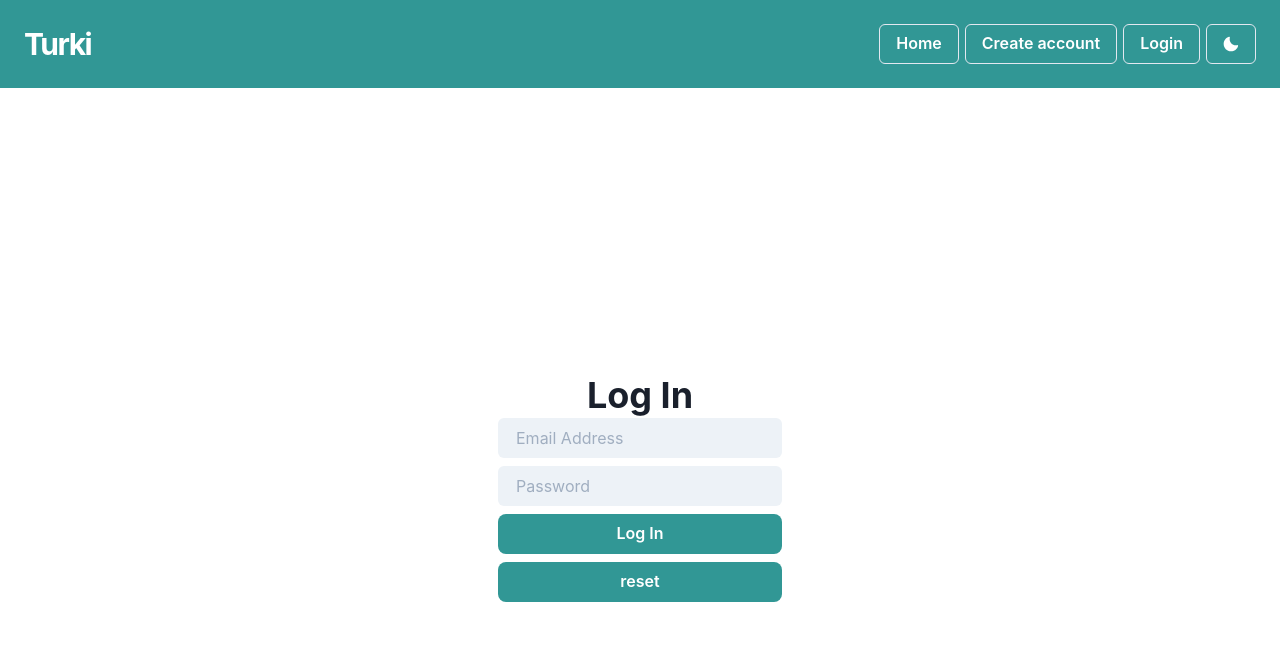
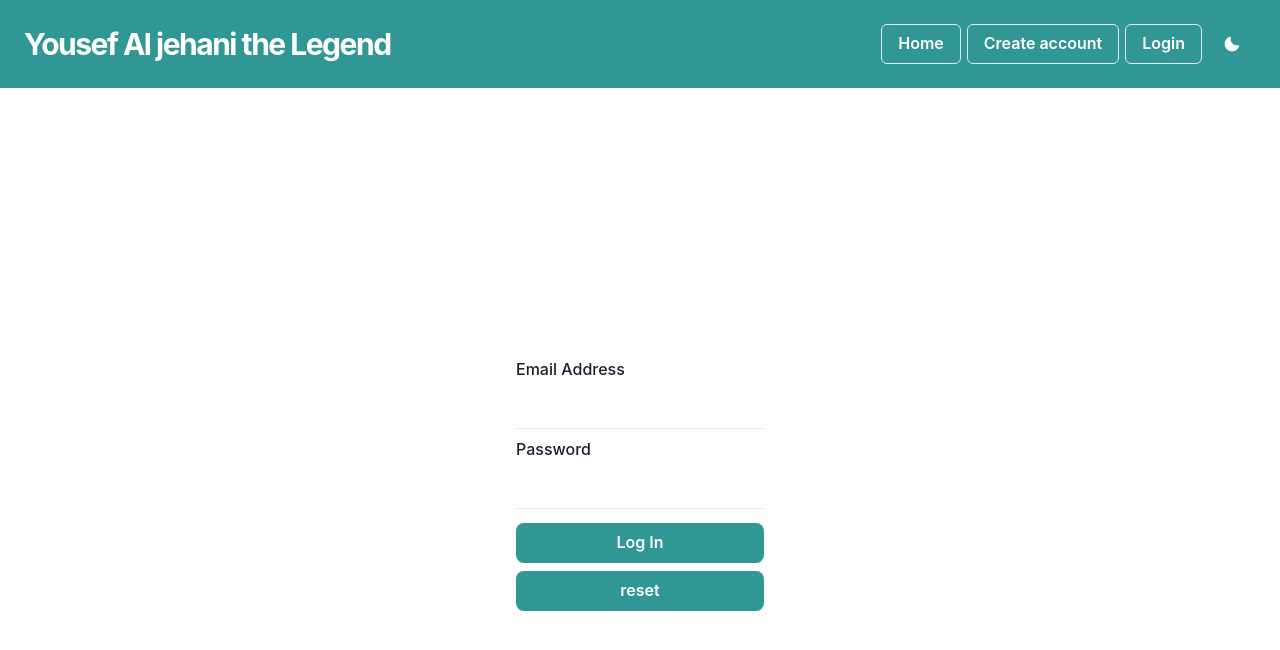
Before and after one commit to turkiBash/firebase-chakra, a React (Create React App) app: page /Login in a window 1280 px wide. Shown: the top 650 px of the page. Built offline with nearby package versions, Linux system fonts and the light colour scheme.

Commit message:
ENH style and Login validation

```diff
--- a/src/Utilities/LoginValidation.js
+++ b/src/Utilities/LoginValidation.js
@@ -1,20 +1,26 @@
 export const EmailValidation = (email) => {
+  let isValid = false;
+  if (
+    /^(([^<>()[\]\\.,;:\s@"]+(\.[^<>()[\]\\.,;:\s@"]+)*)|(".+"))@((\[[0-9]{1,3}\.[0-9]{1,3}\.[0-9]{1,3}\.[0-9]{1,3}\])|(([a-zA-Z\-0-9]+\.)+[a-zA-Z]{2,}))$/.test(
+      email
+    )
+  ) {
+    isValid = true;
+  };
 
-    let isValid = false;
-    if(/^[a-zA-Z0-9.!#$%&'*+/=?^_`{|}~-]+@[a-zA-Z0-9-]+(?:\.[a-zA-Z0-9-]+)*$/.test(email)){
-        isValid = true
-    }
+  return isValid;
+};
 
-    return isValid;
-}
+export const PasswordValidation = (password) => {
+  let isValid = false;
 
+  if (
+    /^(?=.*[A-Za-z])(?=.*\d)(?=.*[@$!%*#?&])[A-Za-z\d@$!%*#?&]{8,}$/.test(
+      password
+    )
+  ) {
+    isValid = true;
+  }
 
-    export const PasswordValidation = (password) => {
-
-    let isValid = false;
-    if(!password.length > 4 && password.include('$')) {
-        isValid = true
-    }
-
-    return isValid
-}
+  return isValid;
+};
--- a/src/components/Login.js
+++ b/src/components/Login.js
@@ -1,43 +1,99 @@
-import {Button, Flex, Heading, Input, Stack} from "@chakra-ui/react";
-import {EmailValidation, PasswordValidation} from '../Utilities/LoginValidation'
-import {useState} from "react";
+import {
+  Button,
+  Flex,
+  FormControl,
+  FormLabel,
+  Input,
+  Stack,
+  Text,
+} from "@chakra-ui/react";
+import {
+  EmailValidation,
+  PasswordValidation,
+} from "../Utilities/LoginValidation";
+import { useState } from "react";
 
 const Login = () => {
-    const [errorMessage, setErrorMessage] = useState("")
-    const [email, setEmail] = useState([])
-    const [password, setPassword] = useState([])
+  const [errorMessage, setErrorMessage] = useState("");
+  const [email, setEmail] = useState([]);
+  const [password, setPassword] = useState([]);
 
+  const handleOnClick = () => {
+    setErrorMessage("");
+    if (EmailValidation(email) && PasswordValidation(password)) {
+    //   console.log(window.location.pathname)
+      window.location.pathname = "/";
+    } else {
+      setErrorMessage("Wrong Email or Password");
+    }
+    setTimeout(() => setErrorMessage(""), [3000]);
+  };
 
-    const handleOnClick = () => {
-        setErrorMessage("")
-        if(EmailValidation(email) || PasswordValidation(password)){
-            // console.log(window.location.pathname)
-            window.location.pathname = "./"
-        }else{
-            setErrorMessage("Wrong Email or Password")
-        }
+  // const requiredHandler = () => {
+  //     let isRequired = false;
+  //     if (!setEmail(email)){
+  //      isRequired = true
+  //     }else{
+  //         return isRequired
+  //     }
+  // }
 
+  return (
+    <Flex
+      height="100vh"
+      alignItems="center"
+      justifyContent="center"
+      direction="column"
+    >
+      <Flex p={14} rounded={6}>
+        <Stack>
+          <FormControl id="email">
+            <FormLabel>Email Address</FormLabel>
+            <Input
+              type="email"
+              variant="flushed"
+              maxW="100%"
+              value={email}
+              onChange={(e) => setEmail(e.target.value)}
 
-    }
-
-    return(
-
-        <Flex height="100vh" alignItems="center" justifyContent="center"  direction="column">
-            <Flex p={14} rounded={6}>
-                <Heading as="h3" textAlign="center">Log In
-                    <form >
-                        <Stack>
-                            <Input type="text" placeholder="Email Address" variant="filled" maxW="100%" value={email} onChange={(e) => setEmail(e.target.value)} />
-                            <Input type="Password" placeholder="Password" variant="filled" mb="6px" maxW="1000%" value={password} onChange={(e) => setPassword(e.target.value)}/>
-                            <Button onClick={handleOnClick}  textAlign="center" colorScheme="teal" height="2.5rem" rounded="1vh" mr="4px">Log In</Button>
-                            <Button textAlign="center" colorScheme="teal" height="2.5rem" rounded="1vh" onClick="ResetPassword" type="reset" mr="4px">reset</Button>
-                        </Stack>
-                    </form>
-                </Heading>
-                        <span>{errorMessage}</span>
-            </Flex>
-        </Flex>
-
-    )
-}
-export default Login
+            />
+          </FormControl>
+          <FormControl id="Password">
+            <FormLabel>Password</FormLabel>
+            <Input
+              type="Password"
+              variant="flushed"
+              mb="6px"
+              maxW="100%"
+              value={password}
+              onChange={(e) => setPassword(e.target.value)}
+            />
+          </FormControl>
+          <Button
+            onClick={handleOnClick}
+            textAlign="center"
+            colorScheme="teal"
+            height="2.5rem"
+            rounded="1vh"
+            mr="4px"
+          >
+            Log In
+          </Button>
+          <Button
+            textAlign="center"
+            colorScheme="teal"
+            height="2.5rem"
+            rounded="1vh"
+            onClick={() => setPassword("")}
+            type="reset"
+            mr="4px"
+          >
+            reset
+          </Button>
+          <Text>{errorMessage}</Text>
+        </Stack>
+      </Flex>
+    </Flex>
+  );
+};
+export default Login;
--- a/src/components/Navbar.js
+++ b/src/components/Navbar.js
@@ -4,16 +4,14 @@ import {
   Stack,
   Heading,
   Flex,
-    Button, useColorMode
+  Button,
+  useColorMode,
 } from "@chakra-ui/react";
 import { MoonIcon, SunIcon } from "@chakra-ui/icons";
-import {Link} from "react-router-dom";
-
+import { Link } from "react-router-dom";
 
 const Navbar = () => {
-    const {colorMode, toggleColorMode} = useColorMode('');
-
-
+  const { colorMode, toggleColorMode } = useColorMode("");
 
   return (
     <Flex
@@ -24,36 +22,29 @@ const Navbar = () => {
       padding={6}
       bg="teal.500"
       color="white"
-
     >
       <Flex align="center" mr={5}>
-                <Heading as="h1" size="lg" letterSpacing={"tighter"} >
-                    Turki
+        <Heading as="h1" size="lg" letterSpacing={"tighter"}>
+          Yousef Al jehani the Legend
         </Heading>
       </Flex>
 
-            <Box  display={{ base: "block", md: "none" }}>
-            </Box>
+      <Box display={{ base: "block", md: "none" }}></Box>
 
       <Stack
         direction={{ base: "column", md: "row" }}
-                display={{ base:"block", md: "flex" }}
+        display={{ base: "block", md: "flex" }}
         width={{ base: "full", md: "auto" }}
         alignItems="center"
         flexGrow={1}
         mt={{ base: 4, md: 0 }}
-            >
-            </Stack>
+      ></Stack>
 
-            <Box
-                display={{ base:"block" ,md: "block" }}
-                mt={{ base: 4, md: 0 }}
-            >
+      <Box display={{ base: "block", md: "block" }} mt={{ base: 4, md: 0 }}>
         <Button
           variant="outline"
           _hover={{ bg: "teal.700", borderColor: "teal.700" }}
           mr="6px"
-
         >
           <Link exact to="/">
             Home
@@ -64,7 +55,6 @@ const Navbar = () => {
           variant="outline"
           _hover={{ bg: "teal.700", borderColor: "teal.700" }}
           mr="6px"
-
         >
           Create account
         </Button>
@@ -72,20 +62,21 @@ const Navbar = () => {
           variant="outline"
           _hover={{ bg: "teal.700", borderColor: "teal.700" }}
         >
-                    <Link to="/Login">
-                        Login
-                    </Link>
+          <Link to="/Login">Login</Link>
         </Button>
 
-                <Button variant="outline" onClick={toggleColorMode} ml="6px">
-                    {colorMode === "dark" ? <SunIcon/> :
-                   <MoonIcon />}
-
+        <Button
+          _hover={{ bg: "teal.700", borderColor: "teal.700" }}
+          variant="solid"
+          bgColor="inherit"
+          onClick={toggleColorMode}
+          ml="6px"
+        >
+          {colorMode === "dark" ? <SunIcon /> : <MoonIcon />}
         </Button>
-
       </Box>
     </Flex>
   );
 };
 
-export default Navbar
+export default Navbar;
--- a/src/pages/Homepage.js
+++ b/src/pages/Homepage.js
@@ -1,8 +1,8 @@
-import {Container, Grid, GridItem} from "@chakra-ui/react";
+import { Container, Grid, GridItem } from "@chakra-ui/react";
 const Homepage = () => {
   return (
     <Container>
-            <Grid textAlign="center">
+      <Grid GridItem="space" textAlign="center">
         <GridItem>
           <h1>1</h1>
           <h1>2</h1>
@@ -12,6 +12,6 @@ const Homepage = () => {
         </GridItem>
       </Grid>
     </Container>
-    )
-}
+  );
+};
 export default Homepage;
```
Also changed, not shown: src/App.js (+5 -16 lines). Lines whose indentation alone changed are shown as unchanged.
